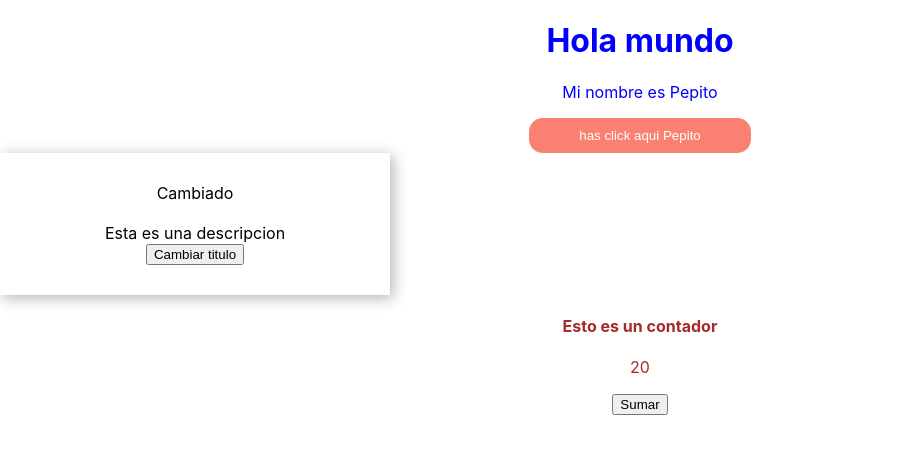
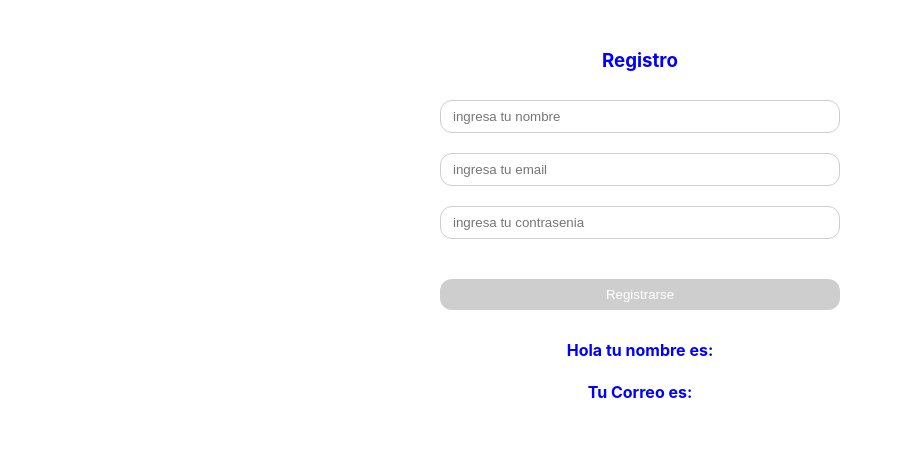
Before and after one commit to cristiangutierrezdev/devf-master-coding-gen-4, a React (Create React App) app in the folder gen-4-app/: page / in a window 1280 px wide. Shown: the top 454 px of the page, without its empty margins (0-903 px from the left). Built offline with nearby package versions, Linux system fonts and the light colour scheme.

Commit message:
Clase de ejercicios agregada

```diff
--- a/gen-4-app/src/App.js
+++ b/gen-4-app/src/App.js
@@ -2,22 +2,25 @@ import './App.css';
 import Button from './components/Button'
 import Card from './components/Card'
 import Contador from './components/Contador'
+import Form from './components/Form'
 
 function App() {
   const userName = 'Pepito'
 
   return (
     <div className='App'>
-      <h1>Hola mundo</h1>
+      {/* <h1>Hola mundo</h1>
       <div>
         <p>
           Mi nombre es {userName}
         </p>
-      </div>
+      </div> */}
 
-      <Button user={userName} edad='20'/>
+      {/* <Button user={userName} edad='20'/>
       <Card titulo='Este es un titulo' desc='Esta es una descripcion'/>
-      <Contador initialNumber={20}/>
+      <Contador initialNumber={20}/> */}
+
+      <Form/>
     </div>
   );
 }
--- a/gen-4-app/src/components/Contador.js
+++ b/gen-4-app/src/components/Contador.js
@@ -1,4 +1,5 @@
 import { useState, useEffect } from 'react';
+import bandeja from '../img/bandeja.jpg'
 import './Contador.css';
 
 function Contador(props) {
@@ -24,6 +25,8 @@ function Contador(props) {
       <h4>Esto es un contador</h4>
       <p>{numero}</p>
       <button onClick={sumar}>Sumar</button>
+
+      <img src={bandeja} alt=''/>
     </div>
   );
 }
--- /dev/null
+++ b/gen-4-app/src/components/Form.css
@@ -0,0 +1,31 @@
+.Form {
+  margin: 30px auto;
+  width: 100%;
+  max-width: 400px;
+  min-width: 200px;
+  display: flex;
+  flex-direction: column;
+}
+
+.input {
+  padding: 8px 12px;
+  border-radius: 12px;
+  margin: 10px 0;
+  border: 1px solid #cecece;
+}
+
+.btn {
+  padding: 8px 12px;
+  width: 100%;
+  background-color: slateblue;
+  color: #fff;
+  border: none;
+  border-radius: 12px;
+  margin-top: 30px;
+  cursor: pointer;
+}
+
+.btn:disabled {
+  background-color: #cecece;
+  cursor: not-allowed;
+}
--- /dev/null
+++ b/gen-4-app/src/components/Form.js
@@ -0,0 +1,71 @@
+import { useState, useEffect } from 'react';
+import './Form.css';
+
+function Form() {
+  const [nameValue, setNameValue] = useState('');
+  const [emailValue, setEmailValue] = useState('');
+  const [passValue, setPassValue] = useState('');
+
+  const submit = () => {
+    if (nameValue === '' || emailValue === '' || passValue === '') {
+      alert('Por favor ingresa los datos');
+    } else {
+      alert(`Los datos se enviaron ${nameValue}, ${emailValue} y ${passValue}`);
+    }
+  };
+
+  const onInputChange = (event) => {
+    if (event.target.id === 'name') {
+      setNameValue(event.target.value);
+    } else if (event.target.id === 'email') {
+      setEmailValue(event.target.value);
+    } else {
+      setPassValue(event.target.value);
+    }
+  };
+
+  useEffect(()=>{
+    if(nameValue !== '' && emailValue !== '' && passValue !== '') {
+      document.querySelector('#btn').disabled = false
+    } else {
+      document.querySelector('#btn').disabled = true
+    }
+  }, [nameValue, emailValue, passValue])
+
+  return (
+    <div>
+      <form className='Form'>
+        <h3>Registro</h3>
+        <input
+          id='name'
+          type='text'
+          placeholder='ingresa tu nombre'
+          className='input'
+          onChange={onInputChange}
+        />
+        <input
+          id='email'
+          type='text'
+          placeholder='ingresa tu email'
+          className='input'
+          onChange={onInputChange}
+        />
+        <input
+          id='pass'
+          type='password'
+          placeholder='ingresa tu contrasenia'
+          className='input'
+          onChange={onInputChange}
+        />
+        <button id='btn' onClick={submit} type='button' className='btn'>
+          Registrarse
+        </button>
+      </form>
+
+      <h4>Hola tu nombre es: {nameValue}</h4>
+      <h4>Tu Correo es: {emailValue}</h4>
+    </div>
+  );
+}
+
+export default Form;
```
Also changed, not shown: gen-4-app/src/img/bandeja.jpg (added).
